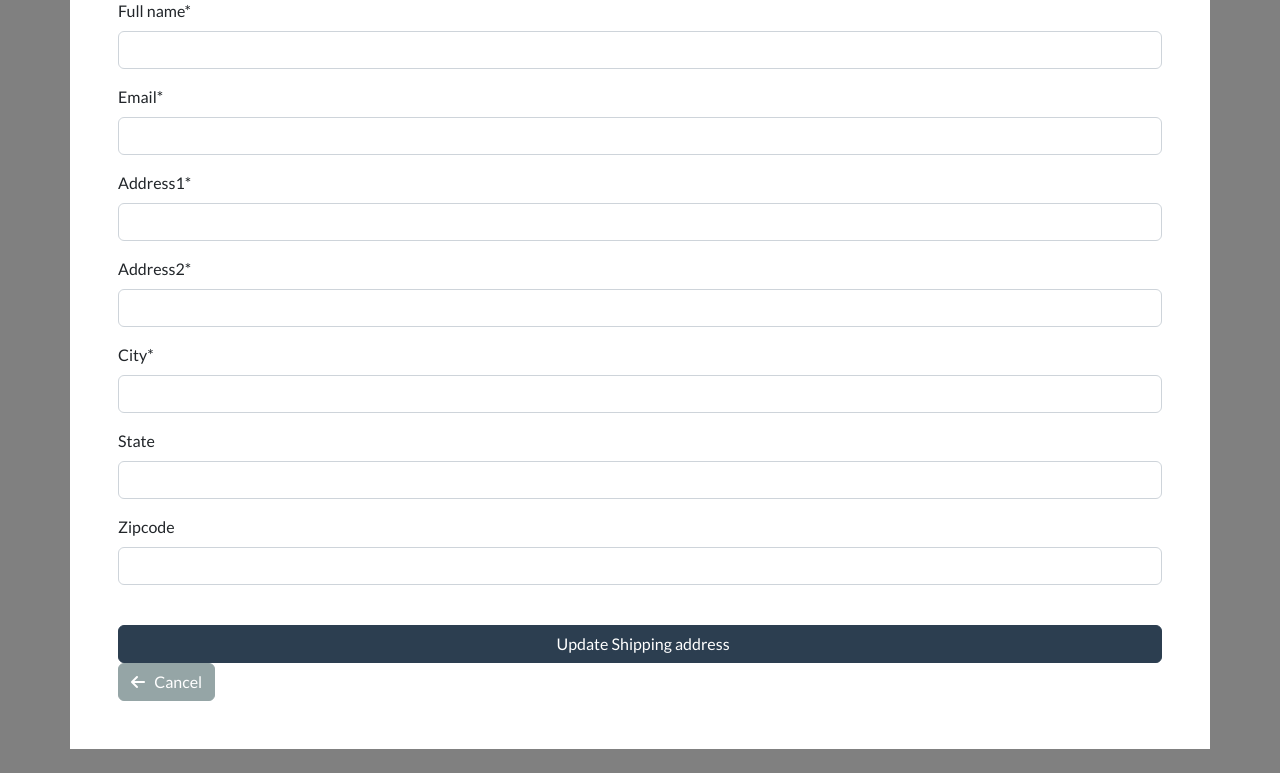
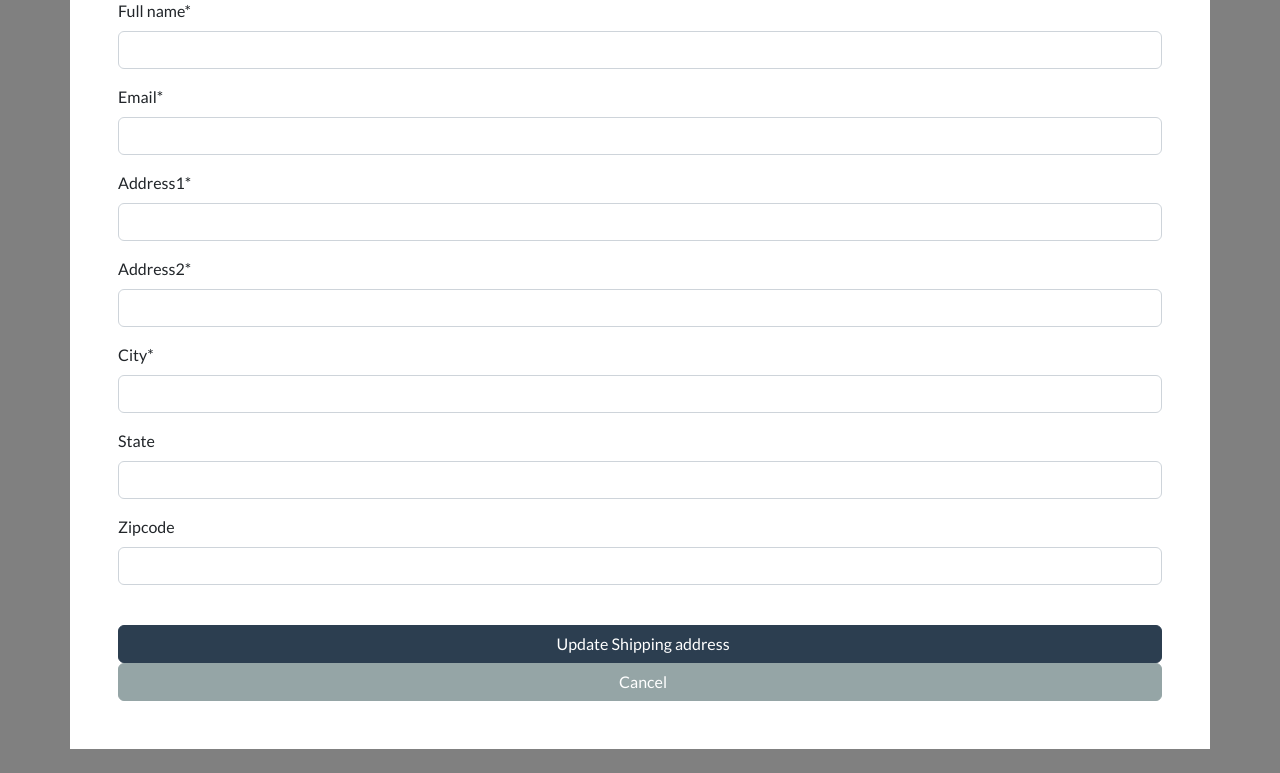
Before and after one commit to liberbell/dj11, a Django app: page /account/manage-shipping/ in a window 1280 px wide. Shown: the part 280-1053 px from the top of the page. Run offline with Django 5.2, Linux system fonts and the light colour scheme; a user stored in the database is signed in; data comes from the database, SQL or seed files in the repository; some libraries are stand-ins or nearby versions.

Commit message:
manage-shipping2

```diff
--- a/ecommerce/account/templates/account/manage-shipping.html
+++ b/ecommerce/account/templates/account/manage-shipping.html
@@ -27,7 +27,7 @@
             <br>
             <button type="submit" class="btn btn-primary navbar-btn text-white w-100"> &nbsp; Update Shipping address </button>
             <br>
-            <a href="{% url 'dashboard' %}" class="btn btn-secondary btn-block"><i class="fas fa-arrow-left"></i> &nbsp; Cancel</a>
+            <a href="{% url 'dashboard' %}" class="btn btn-secondary btn-block text-white w-100"></i> &nbsp; Cancel</a>
         </form>
 
     </div>
```
